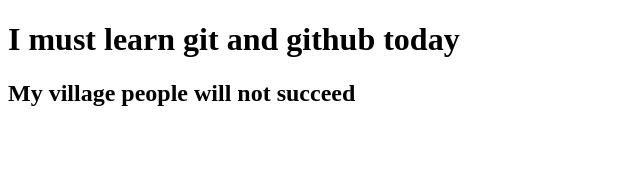
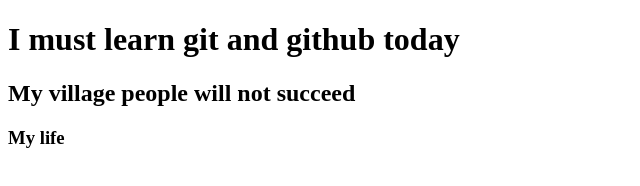
Before and after one commit to chidimmaanolue25/Git-learning, a plain HTML site: page index.html in a window 1280 px wide. Shown: the full height of the page, 0-640 px from the left. Drawn offline with Linux system fonts and the light colour scheme.

Commit message:
must learn

```diff
--- a/index.html
+++ b/index.html
@@ -12,5 +12,8 @@
     <h2>
         My village people will not succeed
     </h2>
+    <h3>
+        My life
+    </h3>
 </body>
 </html>
```
